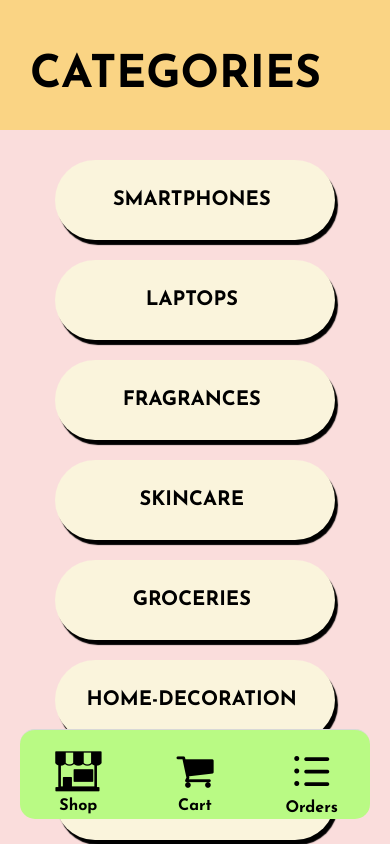
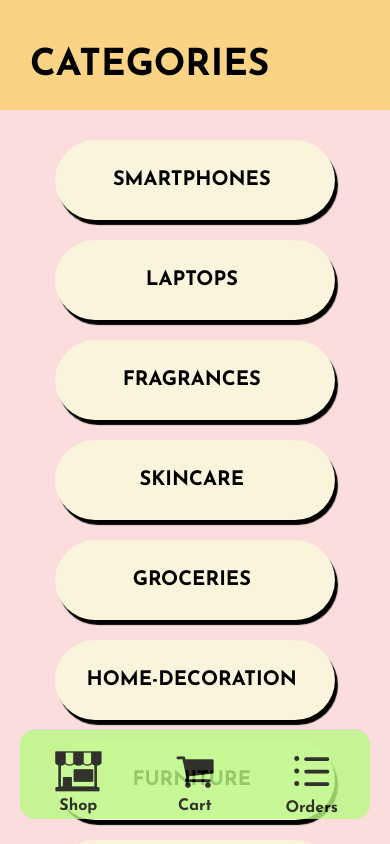
Before and after one commit to emikourtis/ReactNative, a React Native app: screen /Home in a window 390 px wide. Built offline with nearby package versions, Linux system fonts and the light colour scheme.

Commit message:
errores de estilos

```diff
--- a/src/components/Categories.js
+++ b/src/components/Categories.js
@@ -28,5 +28,6 @@ const styles = StyleSheet.create({
     backgroundColor:colors.pink,
     padding:20,
     alignContent:"center",
+    paddingBottom:20
     }
 })
--- a/src/components/Header.js
+++ b/src/components/Header.js
@@ -19,7 +19,7 @@ export default Header
 const styles = StyleSheet.create({
   container: {
     backgroundColor:colors.orange,
-    height: 130,
+    height: 110,
     width:"100%",
     paddingTop:20,
     justifyContent: "space-between",
@@ -27,7 +27,7 @@ const styles = StyleSheet.create({
     flexDirection:"row"
   },
   text: {
-    fontSize: 45,
+    fontSize: 37,
     fontFamily:"Josefin",
     margin:30,
     fontWeight:"bold",
--- a/src/navigation/TabNavigator.js
+++ b/src/navigation/TabNavigator.js
@@ -60,6 +60,7 @@ const styles = StyleSheet.create({
         left: 20,
         right: 20,
         borderRadius: 15,
-        height: 90
+        height: 90,
+        opacity:0.8
     }
 })
--- a/src/screens/Home.js
+++ b/src/screens/Home.js
@@ -1,27 +1,21 @@
-import { StyleSheet, Text } from 'react-native'
+import { StyleSheet, View } from 'react-native'
 import Categories from '../components/Categories'
 import { colors } from '../Global/colors'
 
 
 const Home = ({navigation, route}) => {
     return (
-        <>
-            <Categories style={styles.categories} navigation={navigation} route={route} />
-        </>
+        <View style={styles.container} >
+            <Categories navigation={navigation} route={route} />
+        </View>
     )
 }
 
 export default Home
 
 const styles = StyleSheet.create({
-    text: {
-        width: "100%",
-        paddingLeft:90,
-        color: colors.blue,
-        backgroundColor: colors.violet,
-        fontFamily: "Lobster",
-        fontSize: 30,
-        padding: 10
-    },
-
+    container:{
+        paddingBottom:120,
+        backgroundColor:colors.pink
+    }
 })
--- a/src/screens/ItemDetail.js
+++ b/src/screens/ItemDetail.js
@@ -4,9 +4,9 @@ import { colors } from '../Global/colors'
 import { useSelector } from 'react-redux'
 
 
-const ItemDetail = ({navigation, route}) => {
+const ItemDetail = ({ navigation, route }) => {
 
-  const product = useSelector((state)=>state.shop.value.productSelected)
+  const product = useSelector((state) => state.shop.value.productSelected)
   const images = product.images ? product.images : []
 
 
@@ -15,7 +15,7 @@ const ItemDetail = ({navigation, route}) => {
       <View style={styles.Content}>
         <Image
           style={styles.image}
-            source={{uri:images[1]}}
+          source={{ uri: images[1] }}
           resizeMode='cover'
         />
         <View style={styles.containerText}>
@@ -24,7 +24,7 @@ const ItemDetail = ({navigation, route}) => {
         </View>
         <View style={styles.containerPrice}>
           <Text style={styles.price}>$ {product.price}</Text>
-            <Pressable style={styles.buyNow} onPress={()=>navigation.navigate("Login")}>
+          <Pressable style={styles.buyNow} onPress={() => navigation.navigate("Login")}>
             <Text style={styles.buyNowText}>Buy Now</Text>
           </Pressable>
           <BtnHome navigation={navigation} route={route} />
@@ -39,60 +39,61 @@ const ItemDetail = ({navigation, route}) => {
 export default ItemDetail
 
 const styles = StyleSheet.create({
-  container:{
-    width:"100%",
-    flex:1,
-    justifyContent:"start",
-    alignItems:"center",
-    borderRadius:10,
-    backgroundColor:colors.pink,
+  container: {
+    width: "100%",
+    flex: 1,
+    justifyContent: "start",
+    alignItems: "center",
+    borderRadius: 10,
+    backgroundColor: colors.pink,
+    paddingBottom: 120
 
   },
-Content:{
-  width:"100%"
+  Content: {
+    width: "100%"
   },
 
-image:{
-  width:"100%",
-  height:300
+  image: {
+    width: "100%",
+    height: 300
   },
- containerText:{
-  gap:25,
-  paddingHorizontal:5,
-  paddingVertical:25
+  containerText: {
+    gap: 25,
+    paddingHorizontal: 5,
+    paddingVertical: 5
   },
- containerPrice:{
-    width:"100%",
-    flexDirection:"row",
-    justifyContent:"space-around",
-    alignItems:"center",
-    marginVertical:10
+  containerPrice: {
+    width: "100%",
+    flexDirection: "row",
+    justifyContent: "space-around",
+    alignItems: "center",
+    marginVertical: 10
   },
- title:{
-  fontSize:30,
-  fontWeight:"bold"
+  title: {
+    fontSize: 30,
+    fontWeight: "bold"
   },
- description:{
-  fontFamily:"Josefin",
-  fontSize:17
+  description: {
+    fontFamily: "Josefin",
+    fontSize: 17
   },
- price:{
-  fontSize:50,
-  fontFamily:"Lobster"
+  price: {
+    fontSize: 50,
+    fontFamily: "Lobster"
   },
- buyNow:{
-  width:"auto",
-  backgroundColor:colors.green,
-  paddingVertical:5,
-  paddingHorizontal:10,
-  borderRadius:15,
-  shadowOpacity:"1",
-  shadowOffset:""
+  buyNow: {
+    width: "auto",
+    backgroundColor: colors.green,
+    paddingVertical: 5,
+    paddingHorizontal: 10,
+    borderRadius: 15,
+    shadowOpacity: "1",
+    shadowOffset: ""
   },
- buyNowText:{
-  color:colors.blue,
-  fontSize:35,
-  fontFamily:"Lobster"
+  buyNowText: {
+    color: colors.blue,
+    fontSize: 35,
+    fontFamily: "Lobster"
   }
 
 })
--- a/src/screens/ItemListCategories.js
+++ b/src/screens/ItemListCategories.js
@@ -23,6 +23,7 @@ const ItemListCategories = ({ navigation, route }) => {
     <>
 
       <Search setKeyWord={setKeyWord} navigation={navigation} route={route} />
+
       <FlatList
         style={styles.container}
         data={products}
@@ -39,8 +40,9 @@ export default ItemListCategories
 const styles = StyleSheet.create({
   container: {
     width: "100%",
-    flex:1
-
+    flex:1,
+    paddingTop:10,
+    marginBottom:120
 
   }
 })
```
Lines whose indentation alone changed are shown as unchanged.
